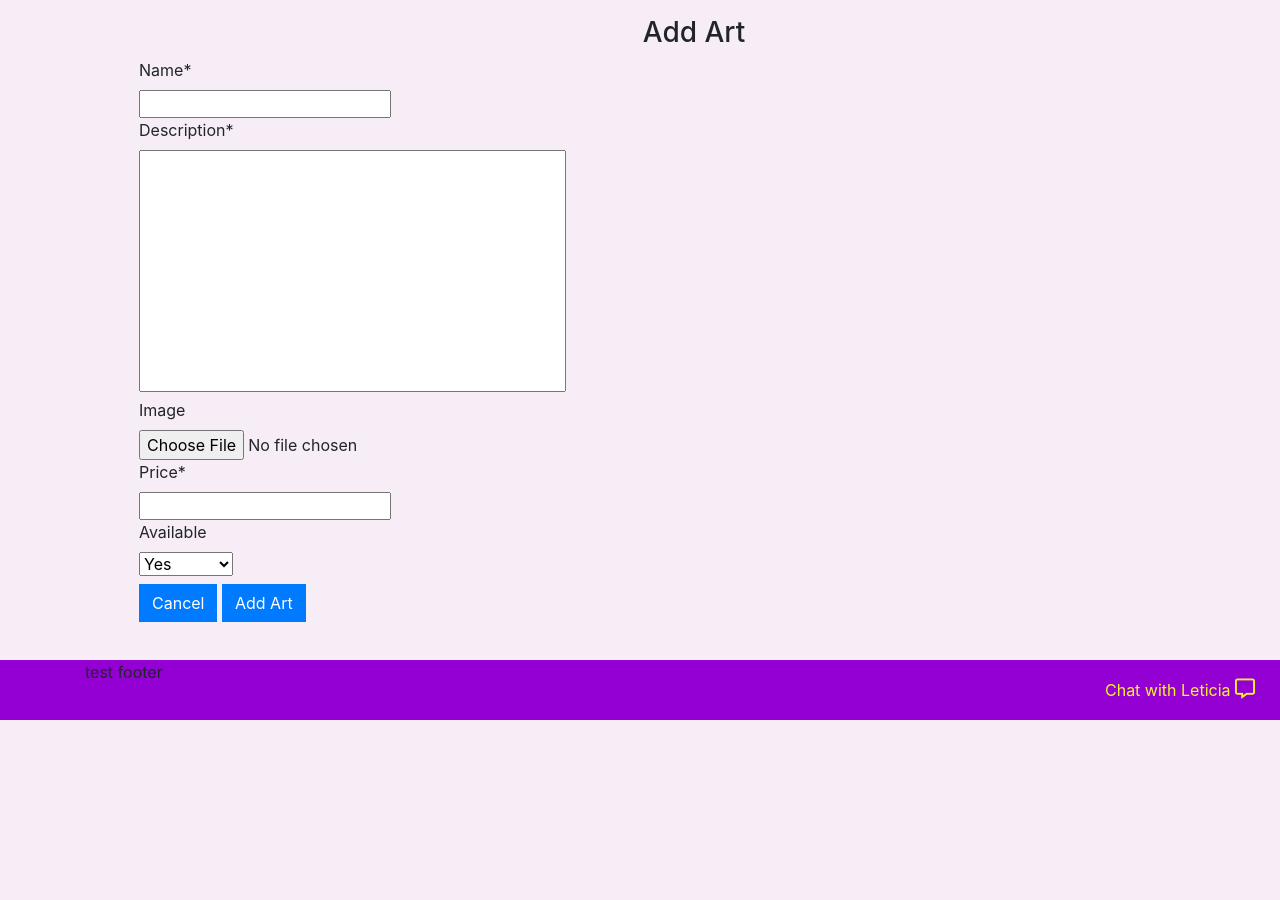
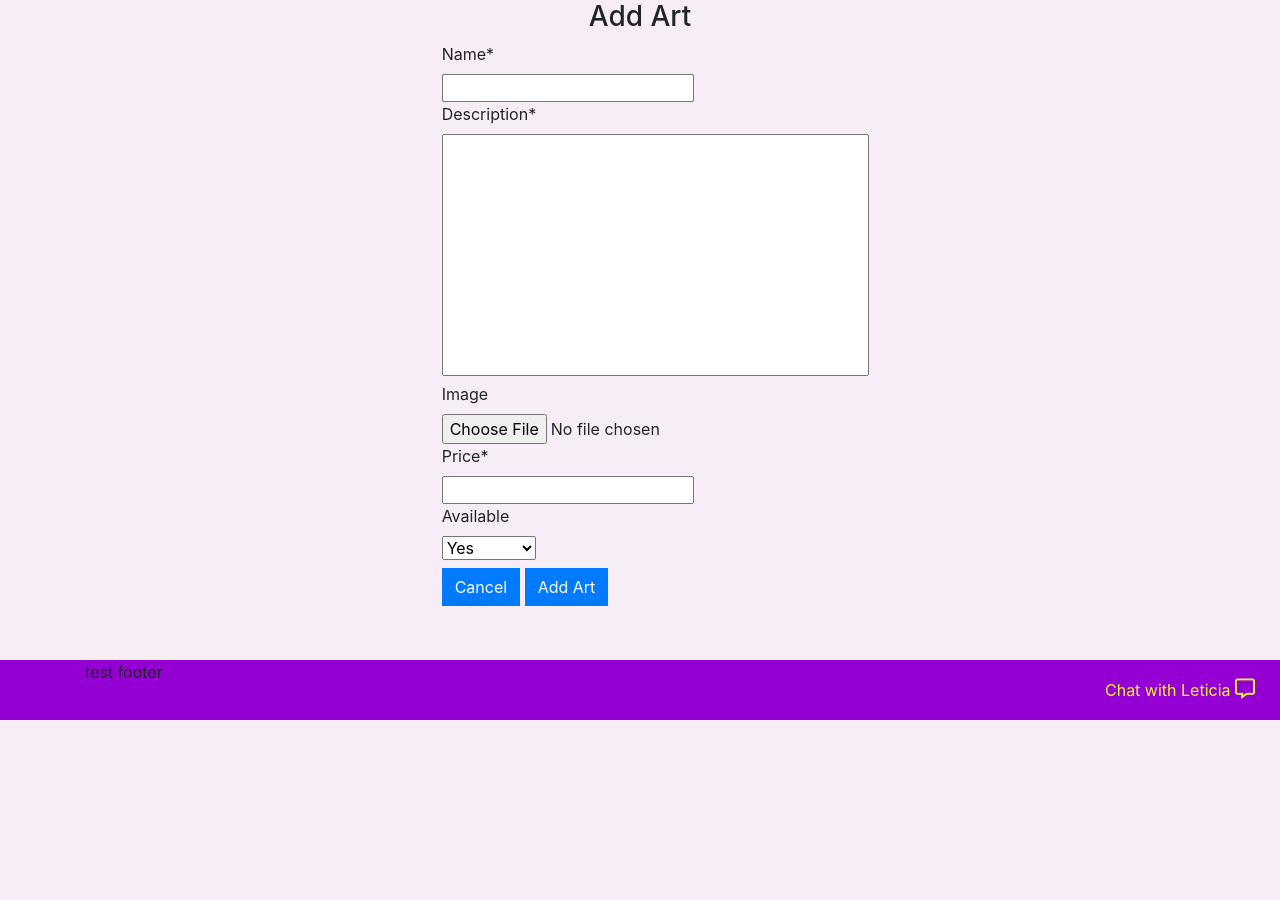
Before and after one commit to jojo157/Delightful-Penguins, a Django app: page /art/addArt/ in a window 1280 px wide. Shown: the part 80-980 px from the top of the page. Before the commit the page ends 800 px from the top, so only its background shows below. Run offline with Django 3.2, Linux system fonts and the light colour scheme; tables that the repository leaves empty hold one stand-in row (values such as "Sample post"); some libraries are stand-ins or nearby versions.

Commit message:
updated styling for add art form to center form on page, updated general margins to improve ux

```diff
--- a/art/views.py
+++ b/art/views.py
@@ -25,7 +25,7 @@ def addArt(request):
         if form.is_valid():
             art = form.save()
             messages.success(request, "Art added")
-            return redriect(request,'art')
+            return redirect('art')
     else:
         form = ArtForm()
         context= {
--- a/static/css/base.css
+++ b/static/css/base.css
@@ -34,7 +34,7 @@ body{
 }
 
 .window-content{
-    min-height: min-content;
+    min-height: 100vh;
     margin-bottom: 100px;
 }
 
--- a/templates/art.html
+++ b/templates/art.html
@@ -11,7 +11,11 @@
             {% for art in artCollection %}
                 <div class="col-sm-10 col-sm-offset-1 col-md-6 col-lg-4 col-xl-3 mt-2 ">
                     <div class=" art-piece card">
+                        {% if art.image %}
                         <img class="card-img-top img-fluid" src="{{ art.image.url }}" alt="{{ art.name }}">
+                        {% else %}
+                        <img class="card-img-top img-fluid" src="{{ MEDIA_URL }}noImage.png" alt="{{ art.name }}">
+                        {% endif %}
                         <div class="card-body">
                             <h5 class="card-title">{{ art.name }}</h5>
                             <p class="card-text">€{{ art.price }}</p>
--- a/templates/artAdd.html
+++ b/templates/artAdd.html
@@ -3,10 +3,10 @@
 
 {% block content %}
 
-<div class="container mr-3">
-    <h3 class="text-center mt-3"> Add Art</h3>
+<div class="container-fluid">
+    <h3 class="text-center"> Add Art</h3>
     <div class="row">
-        <div class="col-12 col-md-6 text-left">
+        <div class="col-sm-10 offset-sm-1 col-md-4 offset-md-4 .col-lg-4 offset-lg-4 text-left">
             <form method="POST" action="{% url 'addArt' %}" class="form mb-2" enctype="multipart/form-data">
                 {% csrf_token %}
                 {{ form | crispy }}
```
Also changed, not shown: media/leafGirl.JPG (added), media/noImage.png (added), media/reveal.JPG (added), media/tatu.JPG (added), media/thoughts.JPG (added).
